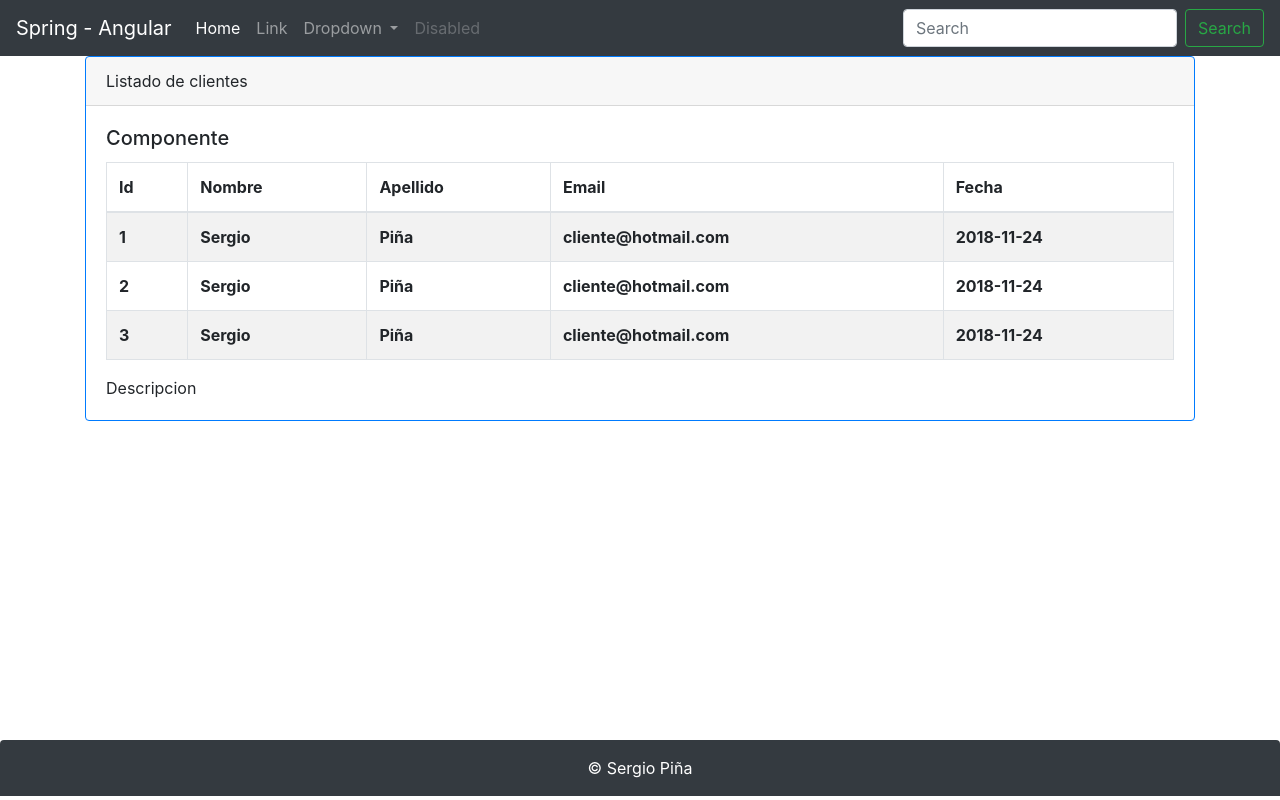
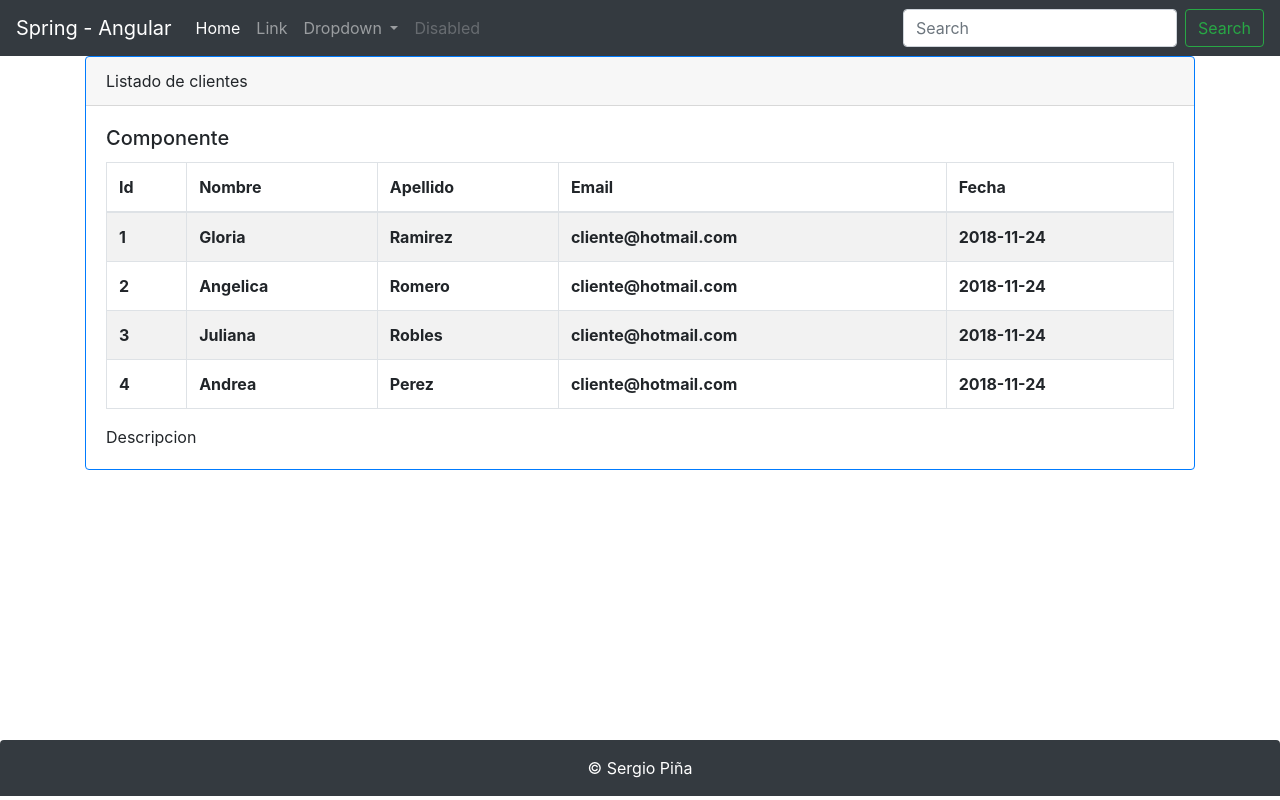
Before and after one commit to SergioEstebanPi/clientes-app, an Angular app: page / in a window 1280 px wide. Built offline with nearby package versions, Linux system fonts and the light colour scheme.

Commit message:
Creando archivo clientes.json con la lista de objetos

```diff
--- a/src/app/clientes/clientes.component.ts
+++ b/src/app/clientes/clientes.component.ts
@@ -1,6 +1,7 @@
 import { Component, OnInit } from '@angular/core';
 
 import { Cliente } from './cliente';
+import { CLIENTES } from './clientes.json';
 
 @Component({
   selector: 'app-clientes',
@@ -9,33 +10,12 @@ import { Cliente } from './cliente';
 })
 export class ClientesComponent implements OnInit {
 
-  clientes:Cliente[] = [
-    {
-      id: 1,
-      nombre: "Sergio",
-      apellido: "Piña",
-      email: "cliente@hotmail.com",
-      createAt: "2018-11-24"
-    },
-    {
-      id: 2,
-      nombre: "Sergio",
-      apellido: "Piña",
-      email: "cliente@hotmail.com",
-      createAt: "2018-11-24"
-    },
-    {
-      id: 3,
-      nombre: "Sergio",
-      apellido: "Piña",
-      email: "cliente@hotmail.com",
-      createAt: "2018-11-24"
-    }
-  ];
+  clientes:Cliente[];
 
   constructor() { }
 
   ngOnInit() {
+    this.clientes = CLIENTES;
   }
 
 }
--- /dev/null
+++ b/src/app/clientes/clientes.json.ts
@@ -0,0 +1,32 @@
+import { Cliente } from './cliente';
+
+export const CLIENTES:Cliente[] = [
+  {
+    id: 1,
+    nombre: "Gloria",
+    apellido: "Ramirez",
+    email: "cliente@hotmail.com",
+    createAt: "2018-11-24"
+  },
+  {
+    id: 2,
+    nombre: "Angelica",
+    apellido: "Romero",
+    email: "cliente@hotmail.com",
+    createAt: "2018-11-24"
+  },
+  {
+    id: 3,
+    nombre: "Juliana",
+    apellido: "Robles",
+    email: "cliente@hotmail.com",
+    createAt: "2018-11-24"
+  },
+  {
+    id: 4,
+    nombre: "Andrea",
+    apellido: "Perez",
+    email: "cliente@hotmail.com",
+    createAt: "2018-11-24"
+  }
+];
```
